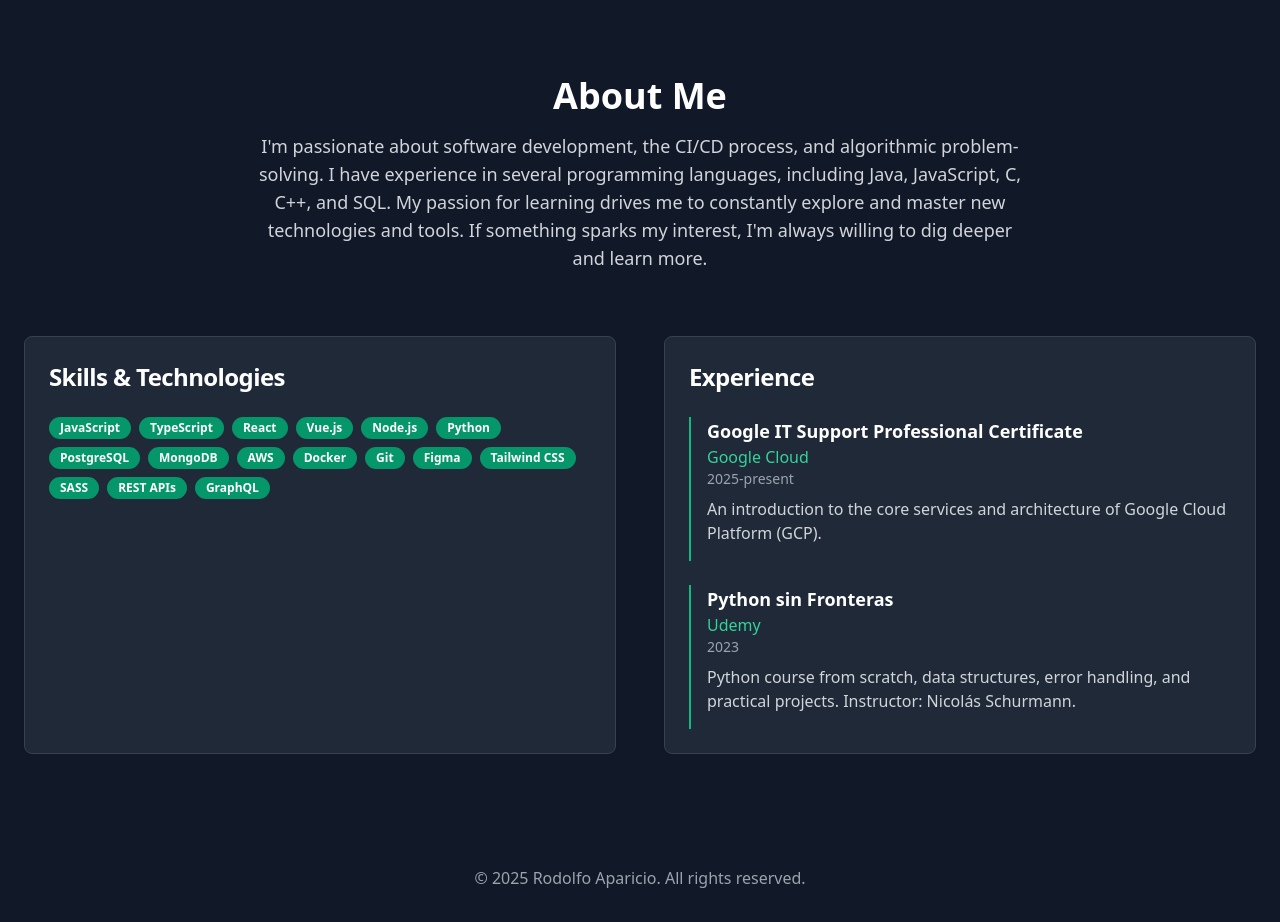
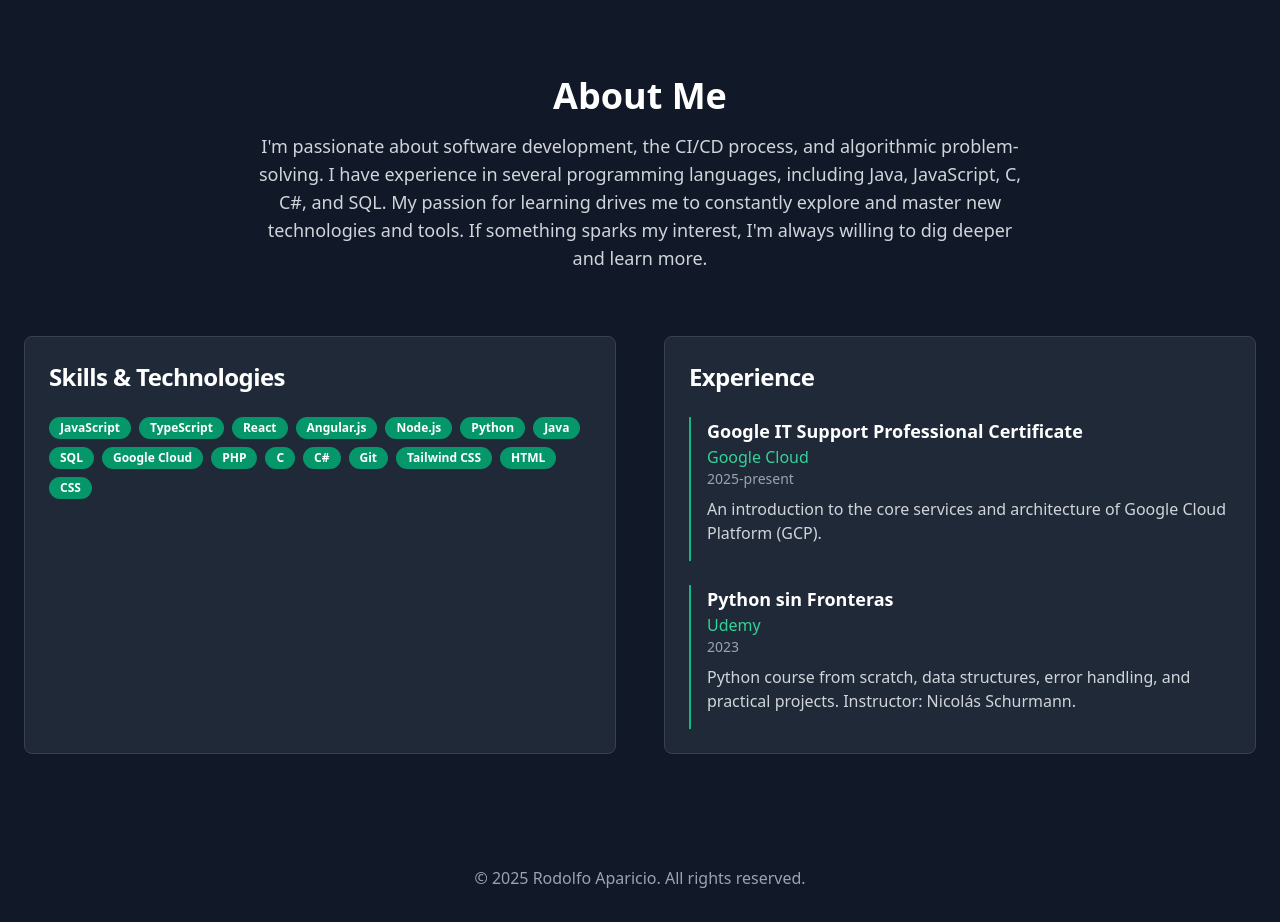
Before and after one commit to rodolfo-rgb/Portfolio, a React (Vite) app: page / in a window 1280 px wide. Shown: the part 2020-2942 px from the top of the page. Built offline with nearby package versions, Linux system fonts and the light colour scheme.

Commit message:
fix: update skills list and correct language mention in About component

```diff
--- a/src/components/About.tsx
+++ b/src/components/About.tsx
@@ -3,9 +3,9 @@ import { Badge } from "@/components/ui/badge";
 
 const About = () => {
   const skills = [
-    "JavaScript", "TypeScript", "React", "Vue.js", "Node.js", "Python",
-    "PostgreSQL", "MongoDB", "AWS", "Docker", "Git", "Figma",
-    "Tailwind CSS", "SASS", "REST APIs", "GraphQL"
+    "JavaScript", "TypeScript", "React", "Angular.js", "Node.js", "Python",
+    "Java", "SQL", "Google Cloud", "PHP", "C", "C#", "Git",
+    "Tailwind CSS", "HTML", "CSS"
   ];
 
   const experiences = [
@@ -31,7 +31,7 @@ const About = () => {
           <p className="text-lg text-gray-300 max-w-3xl mx-auto">
             I'm passionate about software development, the CI/CD process,
             and algorithmic problem-solving. I have experience in several programming languages,
-            including Java, JavaScript, C, C++, and SQL. My passion for learning drives me to constantly explore and master new technologies and tools.
+            including Java, JavaScript, C, C#, and SQL. My passion for learning drives me to constantly explore and master new technologies and tools.
             If something sparks my interest, I'm always willing to dig deeper and learn more.
           </p>
         </div>
```
